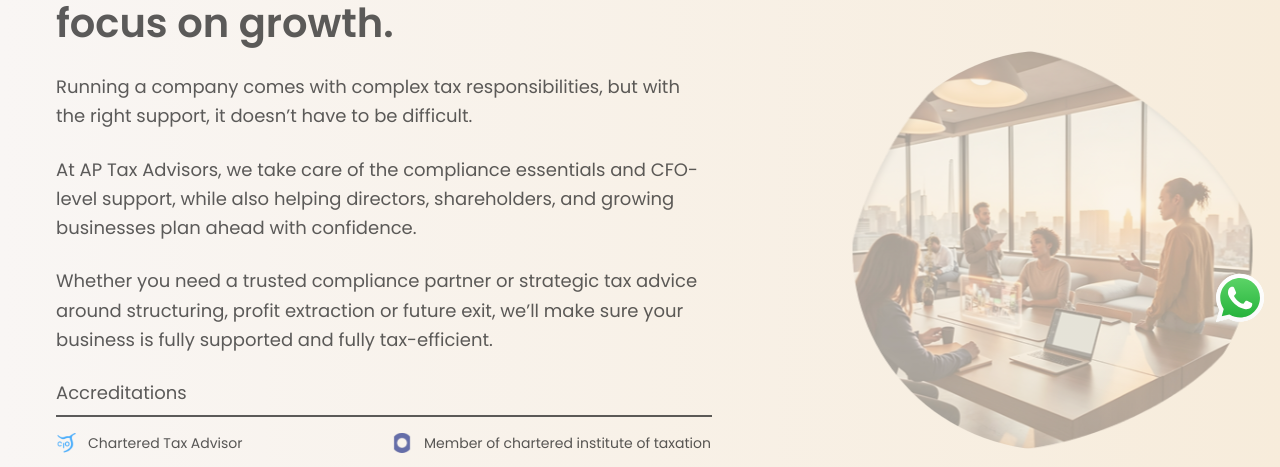
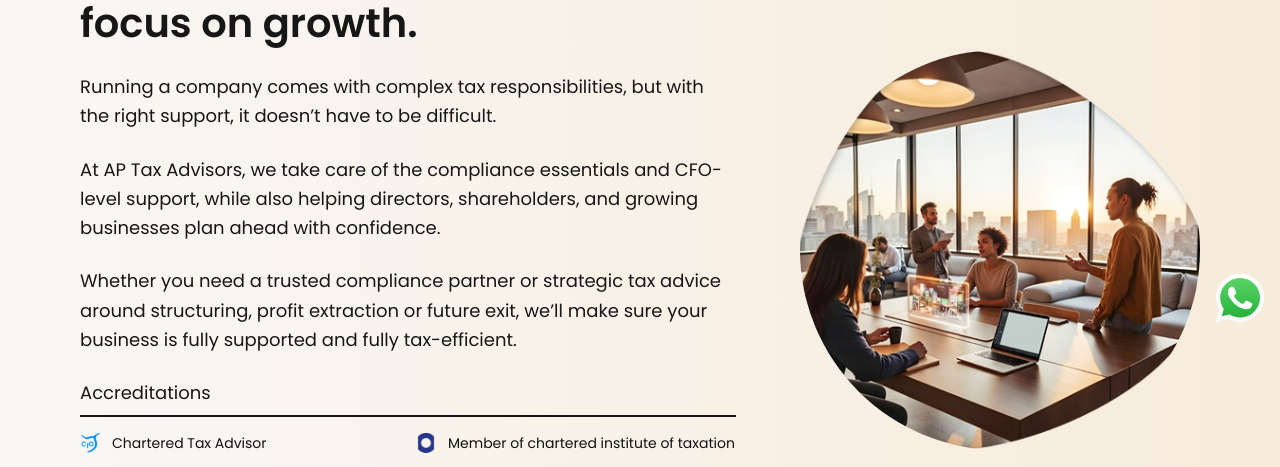
Before and after one commit to fiamanillah/ap_tax_advisor_cleintSide, a Next.js app: page /corporate-tax in a window 1280 px wide. Shown: the part 462-929 px from the top of the page. Built offline with nearby package versions, Linux system fonts and the light colour scheme.

Commit message:
feat: refactor HeroSection and SubscriptionPlan components to streamline animations and improve code clarity

```diff
--- a/src/components/corporate-tax/HeroSection.tsx
+++ b/src/components/corporate-tax/HeroSection.tsx
@@ -1,39 +1,18 @@
 "use client";
 import { list2 } from "@/app/(root)/(home)/list";
-import { useGSAP } from "@gsap/react";
-import gsap from "gsap";
 import Image from "next/image";
 
-import { useRef } from "react";
 import { AppButton } from "../Shared/AppButton";
 import Icon from "../Shared/Icon";
 import SlideIn from "../animated/SlideIn";
 
 export default function HeroSection() {
-  const container = useRef<HTMLDivElement>(null);
-
-  useGSAP(
-    () => {
-      const cards = gsap.utils.toArray<Element>(
-        "[data-card]",
-        container.current,
-      );
-      cards.forEach((card) => {
-        gsap
-          .timeline({ repeat: -1, yoyo: true })
-          .to(card, { y: -10, duration: 1, ease: "power1.inOut" })
-          .to(card, { y: 0, duration: 1, ease: "power1.inOut" });
-      });
-    },
-    { scope: container },
-  );
-
   return (
     <section className="">
-      <div className="container mx-auto" ref={container}>
+      <div className="container mx-auto">
         <div className="main-gradient flex flex-col items-center justify-center gap-8 rounded-3xl py-6 sm:gap-10 sm:py-8 lg:flex-row lg:gap-12 lg:p-10 xl:gap-16 xl:p-20">
           {/* Text Section */}
-          <SlideIn repeat>
+          <SlideIn>
             <div className="w-full max-w-none space-y-4 sm:space-y-5 md:space-y-6 lg:max-w-[700px]">
               <h2 className="text-primary-foreground text-2xl leading-tight font-semibold sm:text-3xl md:text-4xl lg:text-[36px] xl:text-[40px]">
                 From compliance to strategy, we handle the detail so you can
@@ -78,7 +57,7 @@ export default function HeroSection() {
           </SlideIn>
 
           {/* Image Section */}
-          <SlideIn direction="right" repeat>
+          <SlideIn direction="right">
             <div className="relative mt-8 flex w-full max-w-[400px] items-center justify-center sm:max-w-[450px] md:max-w-[500px] lg:mt-0 lg:max-w-[600px]">
               <div className="relative h-[250px] w-[250px] overflow-hidden rounded-full sm:h-[280px] sm:w-[280px] md:h-[320px] md:w-[320px] lg:h-[360px] lg:w-[360px] xl:h-[400px] xl:w-[400px]">
                 <Image
--- a/src/components/corporate-tax/SubscriptionPlan.tsx
+++ b/src/components/corporate-tax/SubscriptionPlan.tsx
@@ -1,8 +1,9 @@
+import SlideIn from "../animated/SlideIn";
 import ComparisonTable from "../tax-advice/ComparisonTable";
 
 export default function SubscriptionPlan() {
   return (
-    <section>
+    <SlideIn section direction="right">
       <div className="container mx-auto">
         <div className="section-inverted-radius-reverse py-8">
           {/* Section Header */}
@@ -30,6 +31,6 @@ export default function SubscriptionPlan() {
           </p>
         </div>
       </div>
-    </section>
+    </SlideIn>
   );
 }
```
